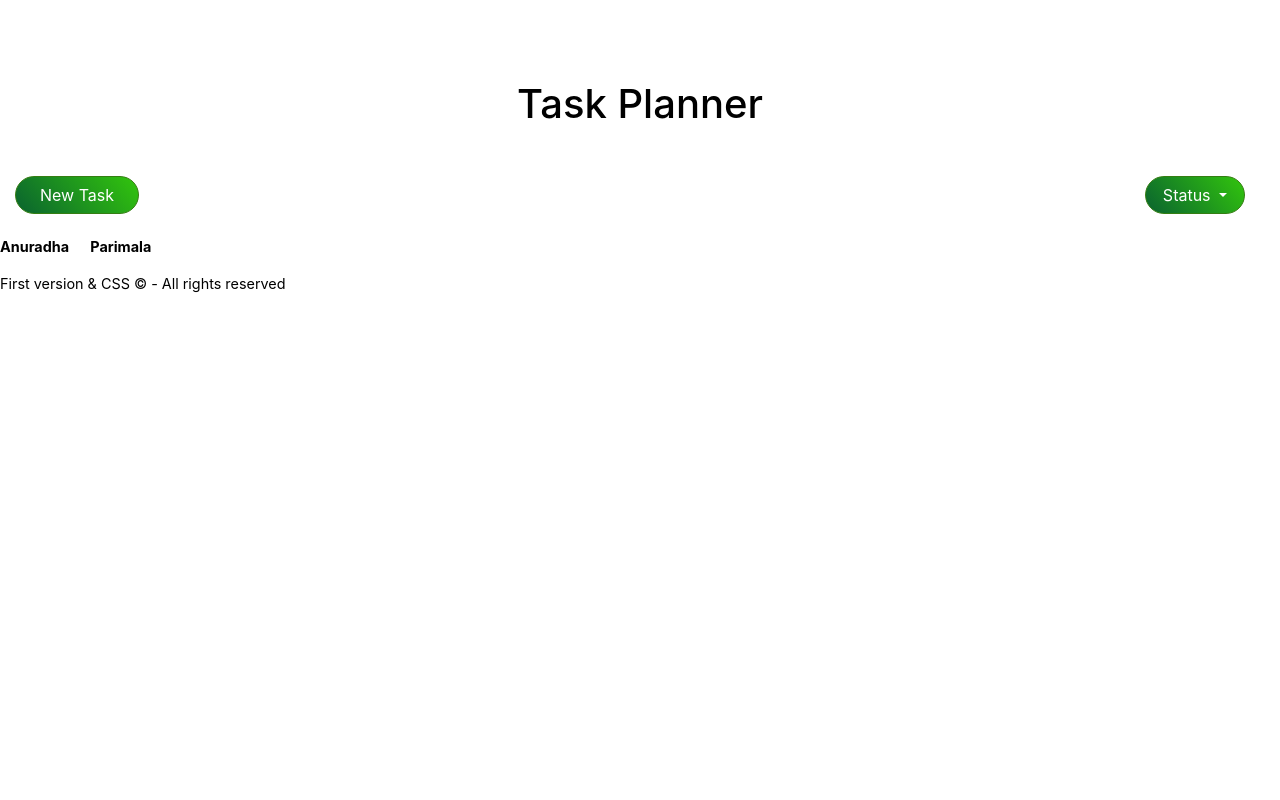
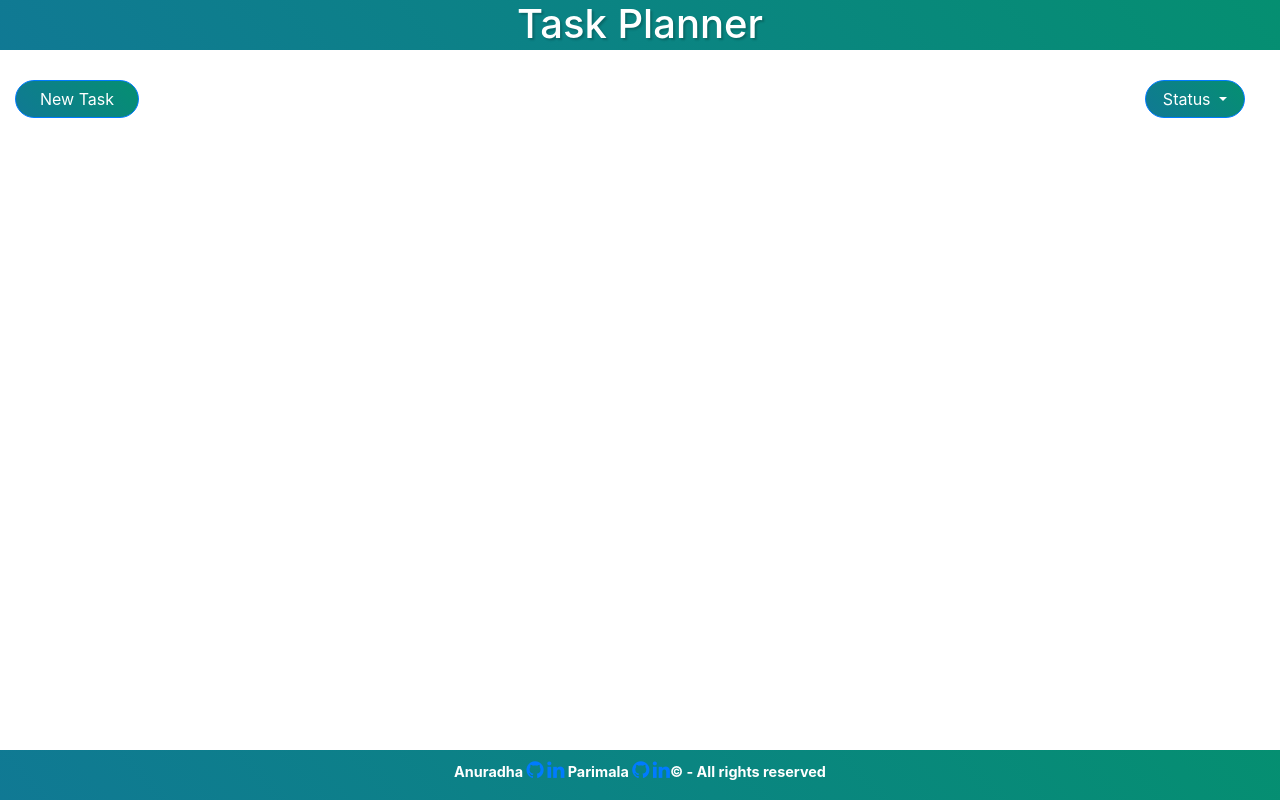
Before and after one commit to Pari184/TaskPlanner, a website built with Parcel: page index.html in a window 1280 px wide. Built offline with nearby package versions, Linux system fonts and the light colour scheme.

Commit message:
changed appearance

```diff
--- a/index.html
+++ b/index.html
@@ -6,18 +6,22 @@
     <meta name="viewport" content="width=device-width, initial-scale=1, shrink-to-fit=no">
     <link rel="stylesheet" href="https://stackpath.bootstrapcdn.com/bootstrap/4.5.0/css/bootstrap.min.css" integrity="sha384-9aIt2nRpC12Uk9gS9baDl411NQApFmC26EwAOH8WgZl5MYYxFfc+NcPb1dKGj7Sk" crossorigin="anonymous">
     <link rel="stylesheet" href="https://use.fontawesome.com/releases/v5.7.0/css/all.css" integrity="sha384-lZN37f5QGtY3VHgisS14W3ExzMWZxybE1SJSEsQp9S+oqd12jhcu+A56Ebc1zFSJ" crossorigin="anonymous">
+    <link rel="stylesheet" href="https://cdnjs.cloudflare.com/ajax/libs/font-awesome/4.7.0/css/font-awesome.min.css">
     <link rel="stylesheet" href="stylemain.css">
     <title>Task Planner</title>
 </head>
 
 <body>
 
+    <nav class="navbar-nav fixed-top" id="navbarTop">
+        <h1 class="text-center"> Task Planner</h1>
 
+    </nav>
 
     <div class="container-fluid mt-100">
-        <h1 class="text-center">Task Planner</h1>
+
         <div class="mt-5">
-            <button class="btn btn-wide btn-primary" data-toggle="modal" data-target="#addModal"> New Task </button>
+            <button class="btn btn-wide btn-primary btnNewStyle" data-toggle="modal" data-target="#addModal"> New Task </button>
 
             <a class="btn btn-primary dropdown-toggle" href="#" role="button" id="dropdownMenuLink" data-toggle="dropdown" aria-haspopup="true" aria-expanded="false">
                   Status
@@ -202,10 +206,13 @@
         </div>
     </div>
 
-    <footer><p>Anuradha <a href="https://anusreeganesh.github.io/" target="_blank"><i class="fa fa-github" aria-hidden="true"></i>
-    </a>Parimala <a href="https://github.com/Pari184/finalproject/blob/master/index.html" target="_blank"><i class="fa fa-github" aria-hidden="true"></i>
-    </a>
-    </p>First version & CSS &copy - All rights reserved</footer>
+    <footer class="fixed-bottom">
+        <p>Anuradha <a href="https://github.com/anusreeganesh" target="_blank"><i style="font-size:20px" class="fa fa-github" aria-hidden="true"></i></a>
+            <a href="https://www.linkedin.com/in/anuradha-m-melbourne/" target="_blank"><i style="font-size:20px" class="fa">&#xf0e1;</i></a> Parimala <a href="https://github.com/Pari184" target="_blank"><i style="font-size:20px" class="fa fa-github" aria-hidden="true"></i></a>
+            <a href="https://www.linkedin.com/in/parimalam-sellappan-4512bb9/" target="_blank"><i style="font-size:20px" class="fa">&#xf0e1;</i></a>&copy - All rights reserved
+
+        </p>
+    </footer>
 
 
 
--- a/stylemain.css
+++ b/stylemain.css
@@ -8,11 +8,13 @@ body {
     text-align: left;
     background-color: white;
 }
-#bhead{
+
+#bhead {
     color: black;
     font-weight: bold;
     font-size: .85rem;
 }
+
 .mt-100 {
     margin-top: 80px
 }
@@ -24,10 +26,9 @@ body {
     border-radius: 10rem;
 }
 
-.btn-primary {
+.btnNewStyle {
     color: #fff;
-    background: linear-gradient(50deg, #0a632f 0, #32c50d 100%);
-    border-color: rgb(52, 126, 18);
+    background: linear-gradient(50deg, #107994 0, #058F71 100%);
 }
 
 .btn-danger {
@@ -36,18 +37,19 @@ body {
     border-color: rgb(238, 37, 10);
 }
 
-.btn-primary:hover, .btn-primary:focus, .btn-primary:active, .btn-primary.active, .open>.dropdown-toggle.btn-primary {
-    color: #fff;
-    background: linear-gradient(50deg, #0a632f 0, #32c50d 100%);
-    border-color: rgb(52, 126, 18); /*set the color you want here*/
-
+.btnNewStyle:hover {
+    color: #06226E;
+    background-color: #fff;
+    border-color: #06226E;
 }
 
-p{
+p {
     font-weight: bold;
 }
+
 h1 {
     text-align: center;
+    text-shadow: 2px 2px 2px rgba(0, 0, 0, 0.2);
 }
 
 .container {
@@ -56,18 +58,22 @@ h1 {
     width: 60%
 }
 
- #dropdownMenuLink {
+#dropdownMenuLink {
     float: right;
     width: 100px;
     margin-right: 20px;
     border-radius: 2rem;
-    background: linear-gradient(50deg, #0a632f 0, #32c50d 100%);
-    border-color: rgb(52, 126, 18);
+    background: linear-gradient(50deg, #107994 0, #058F71 100%);
 }
 
+#dropdownMenuLink:hover {
+    color: #06226E;
+    background-color: #fff;
+    border-color: #06226E;
+}
 
 .modal-header {
-    background-color:  rgb(52, 126, 18);
+    background-color: rgb(52, 126, 18);
 }
 
 .modal-body {
@@ -79,3 +85,23 @@ h1 {
 .modal-footer {
     background-color: white;
 }
+
+footer {
+    background: linear-gradient(50deg, #107994 0, #058F71 100%);
+    height: 50px;
+    width: 100%;
+    text-align: center;
+    color: white;
+}
+
+#navbarTop {
+    background: linear-gradient(50deg, #107994 0, #058F71 100%);
+    height: 50px;
+    width: 100%;
+    text-align: center;
+    color: white;
+}
+
+footer>p {
+    padding: 10px
+}
```
Lines whose indentation alone changed are shown as unchanged.
